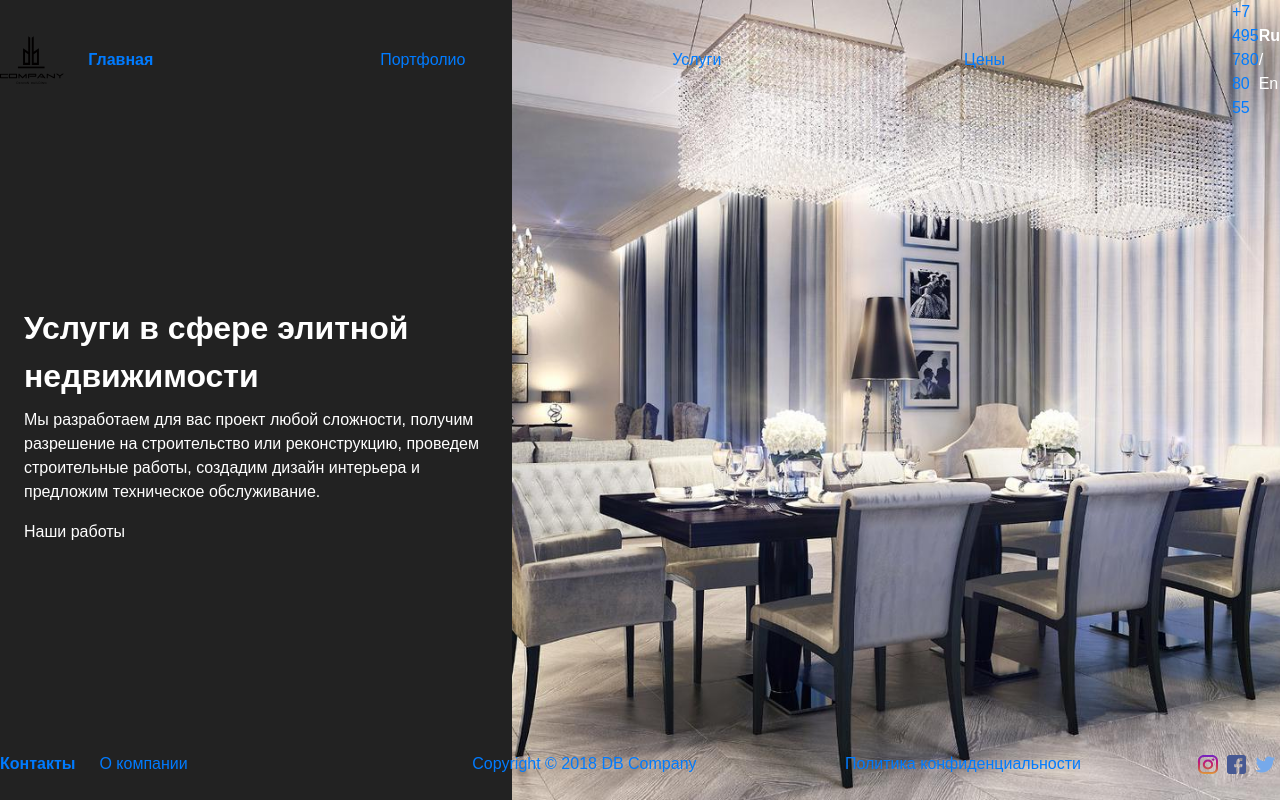
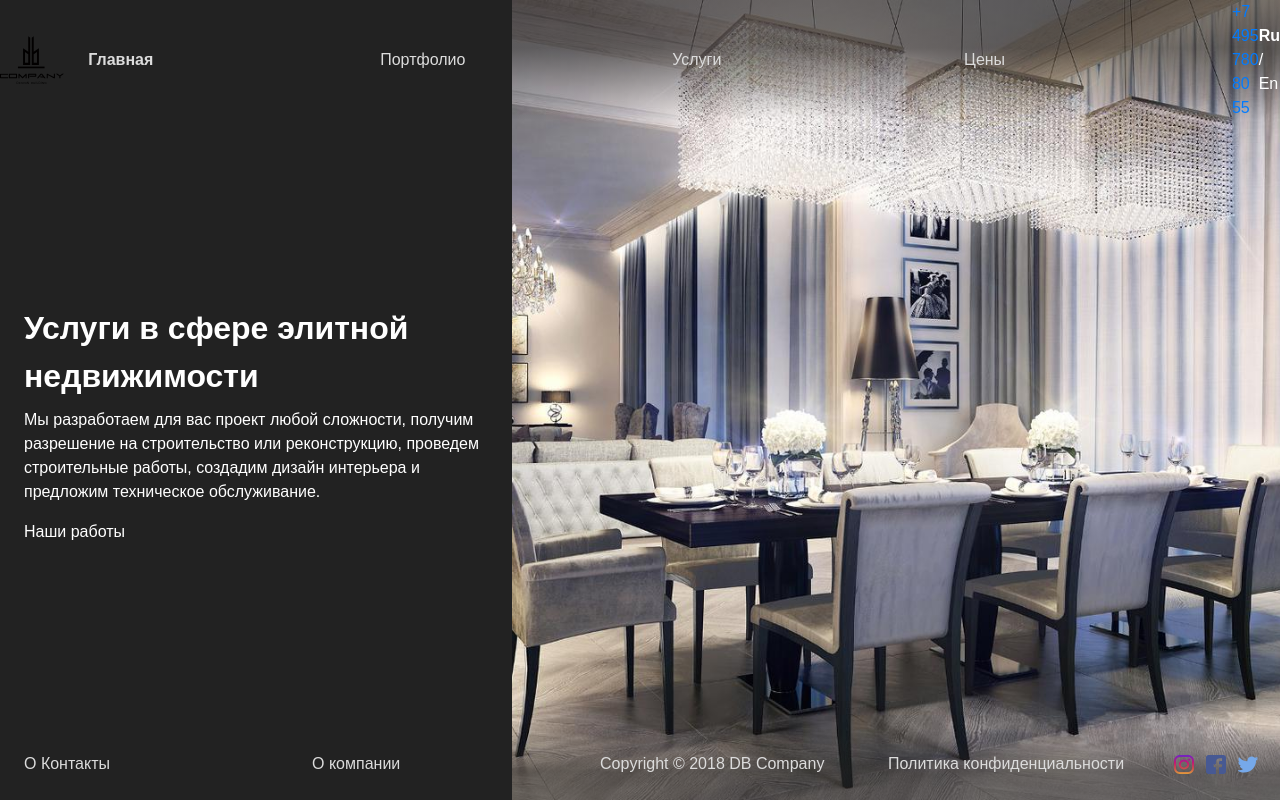
Before and after one commit to flipmotion/db, a React (Create React App) app: page / in a window 1280 px wide. Built offline with nearby package versions, Linux system fonts and the light colour scheme.

Commit message:
Add menu gradient

```diff
--- a/src/components/Footer/index.js
+++ b/src/components/Footer/index.js
@@ -8,19 +8,26 @@ import twitterIcon from './twitter.svg';
 
 const Icon = styled.img`
   height: 1.2rem;
-  padding: 0 0.3rem;
+  padding: 0 0.4rem;
 `;
 
 const IconContainer = styled.div`
   display: flex;
+  padding: 0 1rem;
+`;
+
+const FooterMenu = styled(Menu)`
+  background: linear-gradient(
+    to top,
+    rgba(34, 34, 34, 0.6) 40%,
+    rgba(34, 34, 34, 0) 100%
+  );
 `;
 
 export default () => {
   return (
-    <Menu>
-      <Link to="/contacts">
-        <strong>Контакты</strong>
-      </Link>
+    <FooterMenu>
+      <MenuItem to="/contacts">О Контакты</MenuItem>
       <MenuItem to="/about">О компании</MenuItem>
       <MenuItem to="/copyright">Copyright © 2018 DB Company</MenuItem>
       <MenuItem to="/policy">Политика конфиденциальности</MenuItem>
@@ -35,6 +42,6 @@ export default () => {
           <Icon src={twitterIcon} />
         </a>
       </IconContainer>
-    </Menu>
+    </FooterMenu>
   );
 };
--- a/src/components/Header.js
+++ b/src/components/Header.js
@@ -8,6 +8,14 @@ const Logo = styled.img.attrs({ alt: 'DB company logo', src: logo })`
   height: 3rem;
 `;
 
+const HeaderMenu = styled(Menu)`
+  background: linear-gradient(
+    to bottom,
+    rgba(34, 34, 34, 0.6) 40%,
+    rgba(34, 34, 34, 0) 100%
+  );
+`;
+
 // TODO
 const LanguageToggle = () => (
   <div>
@@ -16,7 +24,7 @@ const LanguageToggle = () => (
 );
 
 const Header = () => (
-  <Menu>
+  <HeaderMenu>
     <Link to="/">
       <Logo />
     </Link>
@@ -27,7 +35,7 @@ const Header = () => (
     <MenuItem to="/prices">Цены</MenuItem>
     <a href="tel: +7 495 780 80 55">+7 495 780 80 55</a>
     <LanguageToggle />
-  </Menu>
+  </HeaderMenu>
 );
 
 export default Header;
--- a/src/components/Menu.js
+++ b/src/components/Menu.js
@@ -16,9 +16,13 @@ export const MenuItem = ({ to, children }) => {
     align-items: center;
     padding: 1.5rem;
     width: 100%;
+    color: rgb(220, 220, 220);
+    transition: color 0.5s;
 
     &:hover {
       text-decoration: none;
+      color: rgb(240, 240, 240);
+      transition: color 0.5s;
     }
 
     &.${activeClassName} {
@@ -39,4 +43,5 @@ export const Menu = styled.div`
   align-items: center;
   width: 100%;
   z-index: 100;
+  color: white;
 `;
```
